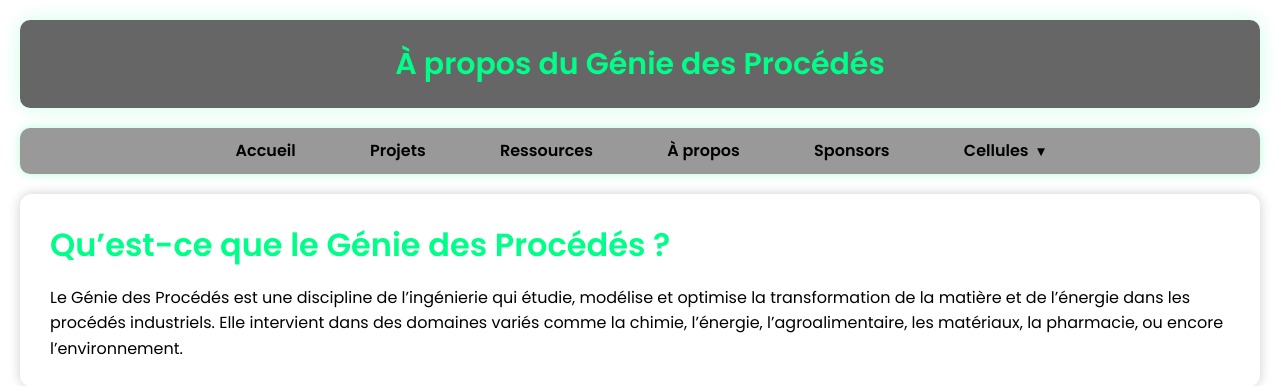
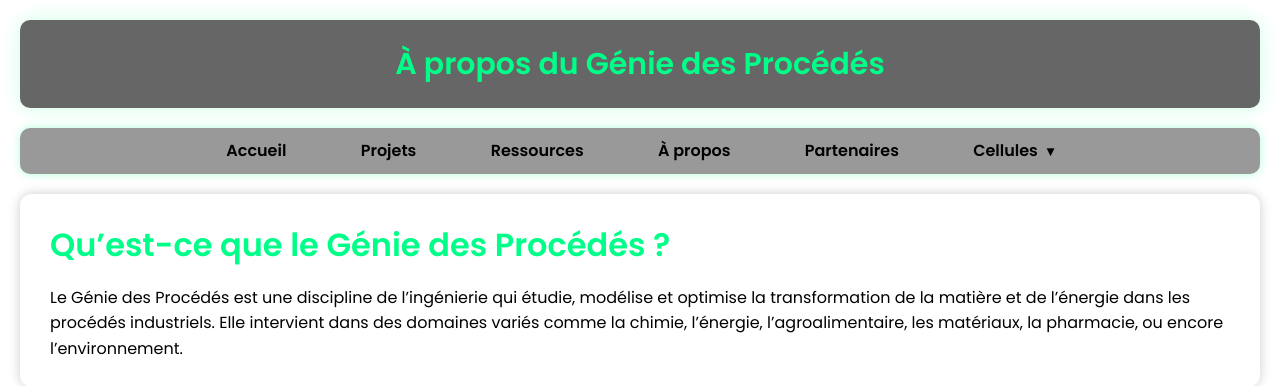
Before and after one commit to TahaBo04/GPI, a Flask app: page /process in a window 1280 px wide. Shown: the top 386 px of the page. Run offline with Flask 3, Linux system fonts and the light colour scheme.

Commit message:
Update process.html

```diff
--- a/templates/process.html
+++ b/templates/process.html
@@ -16,7 +16,7 @@
     <a href="{{ url_for('assignments') }}">Projets</a>
     <a href="{{ url_for('courses') }}">Ressources</a>
     <a href="{{ url_for('process') }}">À propos</a>
-    <a href="{{ url_for('sponsors_protect') }}">Sponsors</a>
+    <a href="{{ url_for('sponsors_protect') }}">Partenaires</a>
 
     <div class="dropdown">
         <a href="#" class="dropdown-btn cellules-btn">
```
